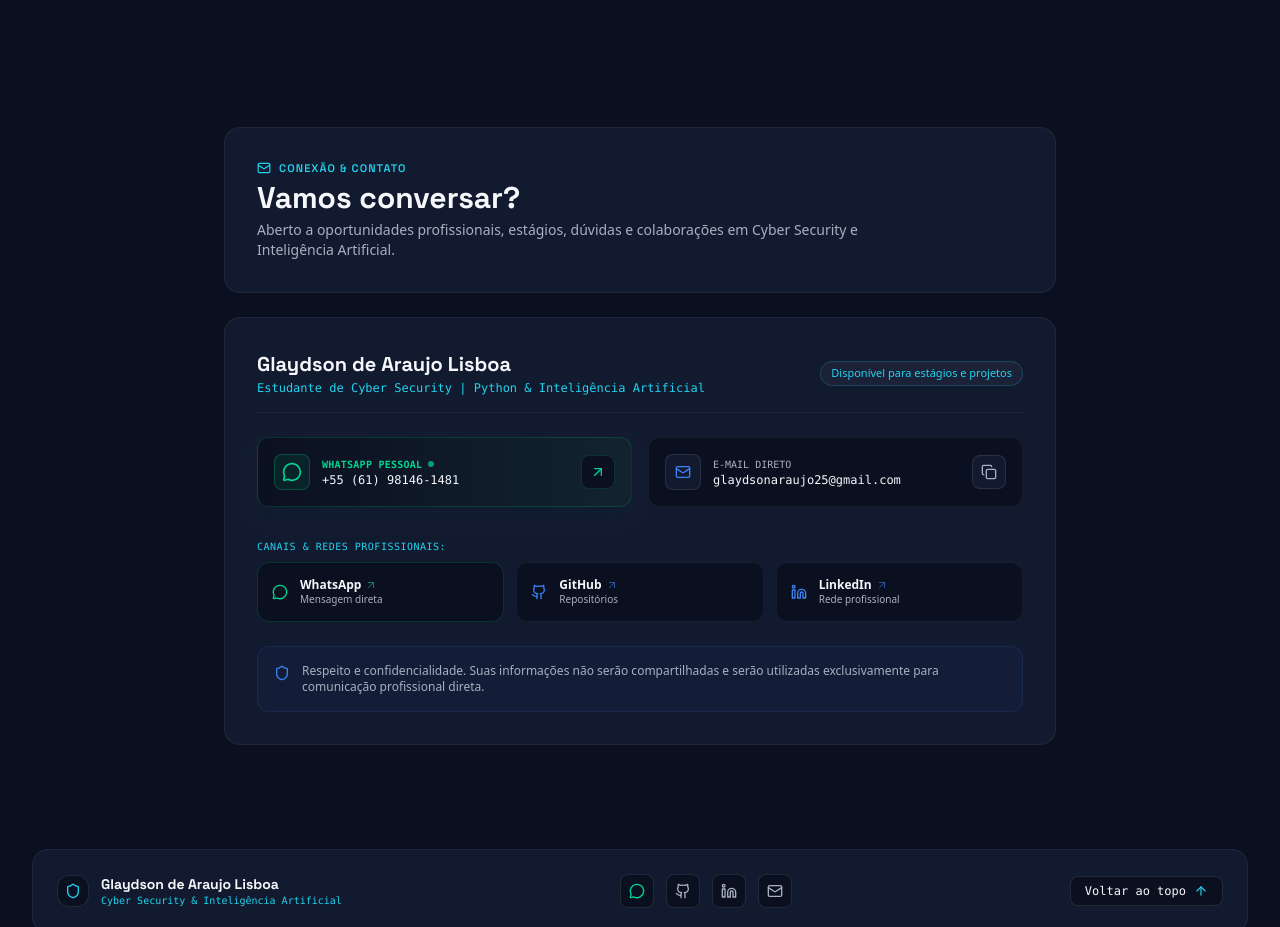
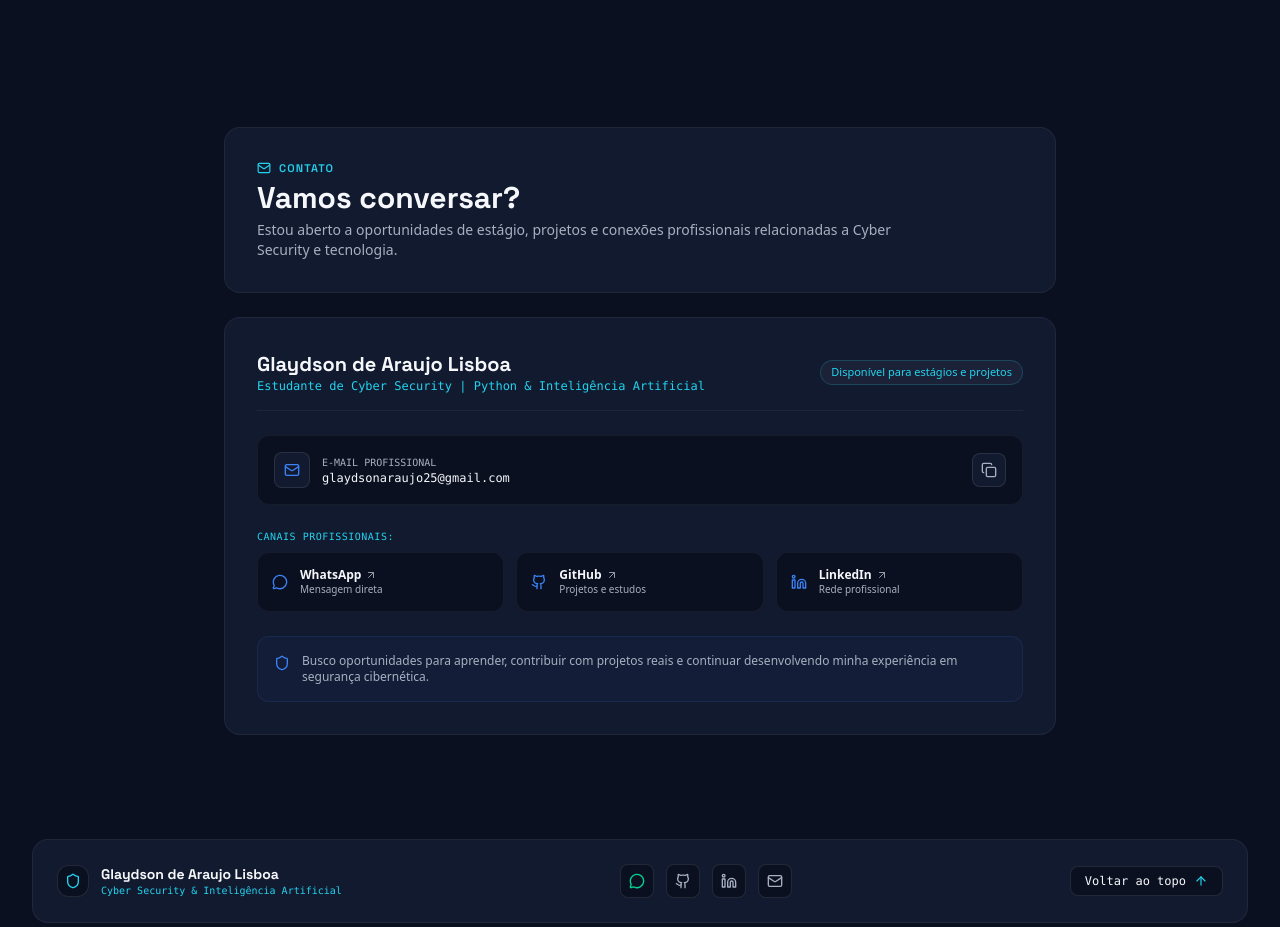
Before and after one commit to glaydsonaraujo25-cloud/Portfolio-me, a React (Vite) app: page / in a window 1280 px wide. Shown: the part 3825-4752 px from the top of the page. Built offline with nearby package versions, Linux system fonts and the light colour scheme.

Commit message:
Atualiza seção de contato

```diff
--- a/src/components/Contact.tsx
+++ b/src/components/Contact.tsx
@@ -1,182 +1,24 @@
 import React, { useState } from 'react';
-import { Mail, Check, Copy, Github, Linkedin, Shield, MapPin, MessageCircle, ArrowUpRight } from 'lucide-react';
+import { Mail, Check, Copy, Github, Linkedin, Shield, MessageCircle, ArrowUpRight } from 'lucide-react';
 import { PERSONAL_INFO } from '../data/portfolioData';
 
 export const Contact: React.FC = () => {
   const [copiedEmail, setCopiedEmail] = useState(false);
-
-  const handleCopyEmail = () => {
-    navigator.clipboard.writeText(PERSONAL_INFO.email);
-    setCopiedEmail(true);
-    setTimeout(() => setCopiedEmail(false), 2500);
-  };
-
+  const handleCopyEmail = () => { navigator.clipboard.writeText(PERSONAL_INFO.email); setCopiedEmail(true); setTimeout(() => setCopiedEmail(false), 2500); };
+  const socialLinks = [
+    { name: 'WhatsApp', subtitle: 'Mensagem direta', href: PERSONAL_INFO.whatsapp, icon: <MessageCircle className="w-4 h-4" /> },
+    { name: 'GitHub', subtitle: 'Projetos e estudos', href: PERSONAL_INFO.github, icon: <Github className="w-4 h-4" /> },
+    { name: 'LinkedIn', subtitle: 'Rede profissional', href: PERSONAL_INFO.linkedin, icon: <Linkedin className="w-4 h-4" /> }
+  ];
   return (
     <section id="contato" className="py-12 md:py-16 relative">
       <div className="max-w-4xl mx-auto px-4 sm:px-6 lg:px-8 space-y-6">
-        {/* Bento Top Header Card */}
-        <div className="bento-card p-6 sm:p-8 flex flex-col md:flex-row md:items-center justify-between gap-4 text-left">
-          <div className="space-y-1">
-            <div className="text-[11px] font-heading font-semibold uppercase tracking-widest text-[#22D3EE] flex items-center gap-2">
-              <Mail className="w-3.5 h-3.5" />
-              <span>Conexão & Contato</span>
-            </div>
-            <h2 className="text-2xl sm:text-3xl font-bold text-[#F5F7FA] font-heading">
-              Vamos conversar?
-            </h2>
-            <p className="text-sm text-[#A7B0C0] max-w-2xl">
-              Aberto a oportunidades profissionais, estágios, dúvidas e colaborações em Cyber Security e Inteligência Artificial.
-            </p>
-          </div>
-        </div>
-
-        {/* Bento Direct Contact Card */}
+        <div className="bento-card p-6 sm:p-8"><div className="space-y-1"><div className="text-[11px] font-heading font-semibold uppercase tracking-widest text-[#22D3EE] flex items-center gap-2"><Mail className="w-3.5 h-3.5" /><span>Contato</span></div><h2 className="text-2xl sm:text-3xl font-bold text-[#F5F7FA] font-heading">Vamos conversar?</h2><p className="text-sm text-[#A7B0C0] max-w-2xl">Estou aberto a oportunidades de estágio, projetos e conexões profissionais relacionadas a Cyber Security e tecnologia.</p></div></div>
         <div className="bento-card p-6 sm:p-8 space-y-6">
-          <div className="flex flex-col sm:flex-row sm:items-center justify-between gap-3 pb-4 border-b border-white/5">
-            <div>
-              <h3 className="text-xl font-bold text-[#F5F7FA] font-heading mb-0.5">
-                {PERSONAL_INFO.name}
-              </h3>
-              <p className="text-xs text-[#22D3EE] font-mono">
-                {PERSONAL_INFO.role}
-              </p>
-            </div>
-            <span className="bento-tag text-xs self-start sm:self-auto py-1 px-3">
-              {PERSONAL_INFO.status}
-            </span>
-          </div>
-
-          {/* Quick Contact Highlight Row */}
-          <div className="grid grid-cols-1 sm:grid-cols-2 gap-4">
-            {/* WhatsApp Direct Message Highlight Card */}
-            <a
-              href={PERSONAL_INFO.whatsapp}
-              target="_blank"
-              rel="noopener noreferrer"
-              id="contact-whatsapp-card"
-              className="p-4 bg-gradient-to-r from-[#0B1020] to-[#12232F] hover:to-[#17303E] rounded-xl border border-emerald-500/20 hover:border-emerald-500/40 flex items-center justify-between gap-3 transition-all group shadow-lg shadow-emerald-950/10"
-            >
-              <div className="flex items-center gap-3 overflow-hidden">
-                <div className="w-9 h-9 rounded-lg bg-emerald-500/10 border border-emerald-500/30 flex items-center justify-center text-emerald-400 group-hover:scale-105 transition-transform shrink-0">
-                  <MessageCircle className="w-5 h-5" />
-                </div>
-                <div className="overflow-hidden">
-                  <div className="flex items-center gap-1.5">
-                    <span className="text-[10px] text-emerald-400 font-mono uppercase font-bold tracking-wide">WhatsApp Pessoal</span>
-                    <span className="w-1.5 h-1.5 rounded-full bg-emerald-400 animate-pulse"></span>
-                  </div>
-                  <span className="text-xs font-mono font-medium text-[#F5F7FA] group-hover:text-emerald-300 transition-colors block truncate">
-                    {PERSONAL_INFO.whatsappFormatted}
-                  </span>
-                </div>
-              </div>
-              <div className="p-2 rounded-lg bg-[#0B1020] border border-emerald-500/20 text-emerald-400 group-hover:text-emerald-300 group-hover:border-emerald-500/40 transition-colors shrink-0">
-                <ArrowUpRight className="w-4 h-4" />
-              </div>
-            </a>
-
-            {/* Email Direct Box */}
-            <div className="p-4 bg-[#0B1020] rounded-xl border border-white/5 flex items-center justify-between gap-3">
-              <div className="flex items-center gap-3 overflow-hidden">
-                <div className="w-9 h-9 rounded-lg bg-[#121A2F] border border-white/10 flex items-center justify-center text-[#3B82F6] shrink-0">
-                  <Mail className="w-4 h-4" />
-                </div>
-                <div className="overflow-hidden">
-                  <span className="text-[10px] text-[#A7B0C0] block font-mono uppercase">E-mail Direto</span>
-                  <a
-                    href={`mailto:${PERSONAL_INFO.email}`}
-                    className="text-xs font-mono text-[#F5F7FA] hover:text-[#22D3EE] transition-colors truncate block"
-                  >
-                    {PERSONAL_INFO.email}
-                  </a>
-                </div>
-              </div>
-
-              <button
-                type="button"
-                id="contact-copy-email-btn"
-                onClick={handleCopyEmail}
-                className="p-2 rounded-lg bg-[#121A2F] hover:bg-[#1E293B] border border-white/10 text-[#A7B0C0] hover:text-[#F5F7FA] transition-colors shrink-0"
-                title="Copiar e-mail"
-              >
-                {copiedEmail ? (
-                  <Check className="w-4 h-4 text-emerald-400" />
-                ) : (
-                  <Copy className="w-4 h-4" />
-                )}
-              </button>
-            </div>
-          </div>
-
-          {/* Social Channels & Networks */}
-          <div className="pt-2 space-y-2">
-            <span className="text-[10px] font-mono text-[#22D3EE] uppercase tracking-wider block">
-              Canais & Redes Profissionais:
-            </span>
-            <div className="grid grid-cols-1 sm:grid-cols-3 gap-3">
-              {/* WhatsApp Action Button */}
-              <a
-                href={PERSONAL_INFO.whatsapp}
-                target="_blank"
-                rel="noopener noreferrer"
-                id="contact-whatsapp-link"
-                className="p-3.5 bg-[#0B1020] hover:bg-[#0E2024] border border-emerald-500/20 hover:border-emerald-500/40 rounded-xl flex items-center gap-3 text-xs text-[#F5F7FA] hover:text-emerald-300 transition-colors group"
-              >
-                <MessageCircle className="w-4 h-4 text-emerald-400 group-hover:scale-110 transition-transform shrink-0" />
-                <div className="flex flex-col overflow-hidden">
-                  <span className="font-semibold flex items-center gap-1">
-                    WhatsApp
-                    <ArrowUpRight className="w-3 h-3 text-emerald-400 opacity-60 group-hover:opacity-100 transition-opacity" />
-                  </span>
-                  <span className="text-[10px] text-[#A7B0C0] truncate">Mensagem direta</span>
-                </div>
-              </a>
-
-              {/* GitHub Link */}
-              <a
-                href={PERSONAL_INFO.github}
-                target="_blank"
-                rel="noopener noreferrer"
-                id="contact-github-link"
-                className="p-3.5 bg-[#0B1020] hover:bg-[#1A233D] border border-white/5 hover:border-[#3B82F6]/40 rounded-xl flex items-center gap-3 text-xs text-[#F5F7FA] hover:text-[#22D3EE] transition-colors group"
-              >
-                <Github className="w-4 h-4 text-[#3B82F6] group-hover:scale-110 transition-transform shrink-0" />
-                <div className="flex flex-col overflow-hidden">
-                  <span className="font-semibold flex items-center gap-1">
-                    GitHub
-                    <ArrowUpRight className="w-3 h-3 text-[#3B82F6] opacity-60 group-hover:opacity-100 transition-opacity" />
-                  </span>
-                  <span className="text-[10px] text-[#A7B0C0] truncate">Repositórios</span>
-                </div>
-              </a>
-
-              {/* LinkedIn Link */}
-              <a
-                href={PERSONAL_INFO.linkedin}
-                target="_blank"
-                rel="noopener noreferrer"
-                id="contact-linkedin-link"
-                className="p-3.5 bg-[#0B1020] hover:bg-[#1A233D] border border-white/5 hover:border-[#3B82F6]/40 rounded-xl flex items-center gap-3 text-xs text-[#F5F7FA] hover:text-[#22D3EE] transition-colors group"
-              >
-                <Linkedin className="w-4 h-4 text-[#3B82F6] group-hover:scale-110 transition-transform shrink-0" />
-                <div className="flex flex-col overflow-hidden">
-                  <span className="font-semibold flex items-center gap-1">
-                    LinkedIn
-                    <ArrowUpRight className="w-3 h-3 text-[#3B82F6] opacity-60 group-hover:opacity-100 transition-opacity" />
-                  </span>
-                  <span className="text-[10px] text-[#A7B0C0] truncate">Rede profissional</span>
-                </div>
-              </a>
-            </div>
-          </div>
-
-          {/* Privacy & Professional Commitment */}
-          <div className="p-4 rounded-xl bento-subcard flex items-start gap-3 text-xs text-[#A7B0C0]">
-            <Shield className="w-4 h-4 text-[#3B82F6] shrink-0 mt-0.5" />
-            <p>
-              Respeito e confidencialidade. Suas informações não serão compartilhadas e serão utilizadas exclusivamente para comunicação profissional direta.
-            </p>
-          </div>
+          <div className="flex flex-col sm:flex-row sm:items-center justify-between gap-3 pb-4 border-b border-white/5"><div><h3 className="text-xl font-bold text-[#F5F7FA] font-heading">{PERSONAL_INFO.name}</h3><p className="text-xs text-[#22D3EE] font-mono">{PERSONAL_INFO.role}</p></div><span className="bento-tag text-xs self-start sm:self-auto py-1 px-3">{PERSONAL_INFO.status}</span></div>
+          <div className="p-4 bg-[#0B1020] rounded-xl border border-white/5 flex items-center justify-between gap-3"><div className="flex items-center gap-3 overflow-hidden"><div className="w-9 h-9 rounded-lg bg-[#121A2F] border border-white/10 flex items-center justify-center text-[#3B82F6]"><Mail className="w-4 h-4" /></div><div className="overflow-hidden"><span className="text-[10px] text-[#A7B0C0] block font-mono uppercase">E-mail profissional</span><a href={`mailto:${PERSONAL_INFO.email}`} className="text-xs font-mono text-[#F5F7FA] hover:text-[#22D3EE] truncate block">{PERSONAL_INFO.email}</a></div></div><button type="button" onClick={handleCopyEmail} className="p-2 rounded-lg bg-[#121A2F] border border-white/10 text-[#A7B0C0]">{copiedEmail ? <Check className="w-4 h-4 text-emerald-400" /> : <Copy className="w-4 h-4" />}</button></div>
+          <div className="space-y-2"><span className="text-[10px] font-mono text-[#22D3EE] uppercase tracking-wider block">Canais profissionais:</span><div className="grid grid-cols-1 sm:grid-cols-3 gap-3">{socialLinks.map((link) => <a key={link.name} href={link.href} target="_blank" rel="noopener noreferrer" className="p-3.5 bg-[#0B1020] hover:bg-[#1A233D] border border-white/5 hover:border-[#3B82F6]/40 rounded-xl flex items-center gap-3 text-xs text-[#F5F7FA] hover:text-[#22D3EE] transition-colors group"><span className="text-[#3B82F6]">{link.icon}</span><div className="flex flex-col overflow-hidden"><span className="font-semibold flex items-center gap-1">{link.name}<ArrowUpRight className="w-3 h-3 opacity-60" /></span><span className="text-[10px] text-[#A7B0C0] truncate">{link.subtitle}</span></div></a>)}</div></div>
+          <div className="p-4 rounded-xl bento-subcard flex items-start gap-3 text-xs text-[#A7B0C0]"><Shield className="w-4 h-4 text-[#3B82F6] shrink-0 mt-0.5" /><p>Busco oportunidades para aprender, contribuir com projetos reais e continuar desenvolvendo minha experiência em segurança cibernética.</p></div>
         </div>
       </div>
     </section>
```
